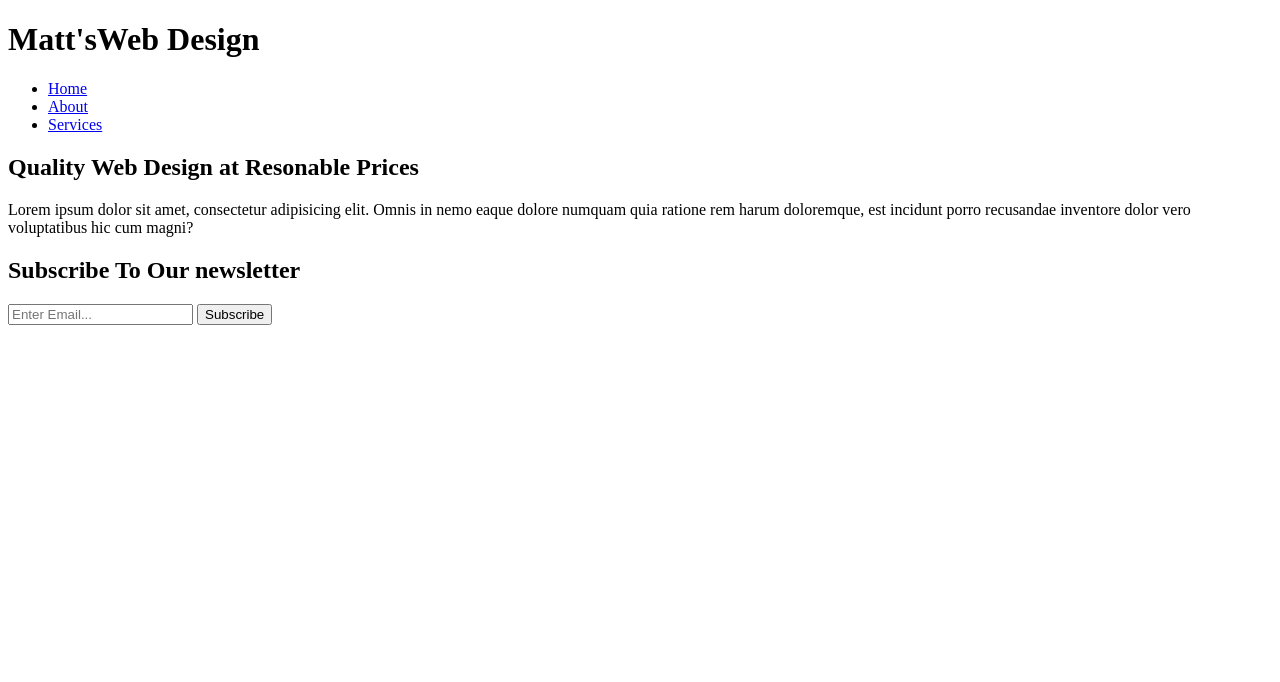
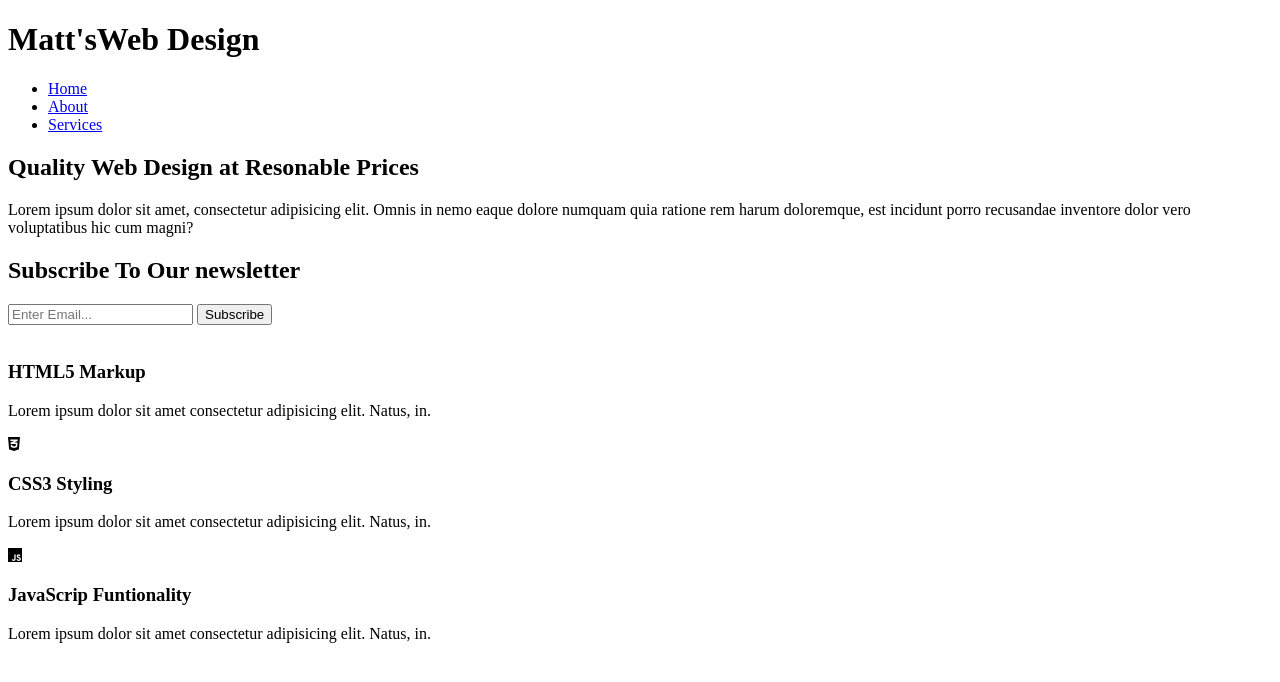
Before and after one commit to sonya2699/FullWebpage, a plain HTML site: page index.html in a window 1280 px wide. Drawn offline with Linux system fonts and the light colour scheme.

Commit message:
Added Boxes section to the html file

```diff
--- a/index.html
+++ b/index.html
@@ -48,5 +48,24 @@
             </form>
         </div>
     </section>
+    <section id="boxes">
+        <div class="container">
+            <div class="box">
+                <i class="fab fab-html5"></i>
+                <h3>HTML5 Markup</h3>
+                <p>Lorem ipsum dolor sit amet consectetur adipisicing elit. Natus, in.</p>
+            </div>
+            <div class="box">
+                <i class="fab fa-css3-alt"></i>
+                <h3>CSS3 Styling</h3>
+                <p>Lorem ipsum dolor sit amet consectetur adipisicing elit. Natus, in.</p>
+            </div>
+            <div class="box">
+                <i class="fab fa-js"></i>
+                <h3>JavaScrip Funtionality</h3>
+                <p>Lorem ipsum dolor sit amet consectetur adipisicing elit. Natus, in.</p>
+            </div>
+        </div>
+    </section>
 </body>
 </html>
```
